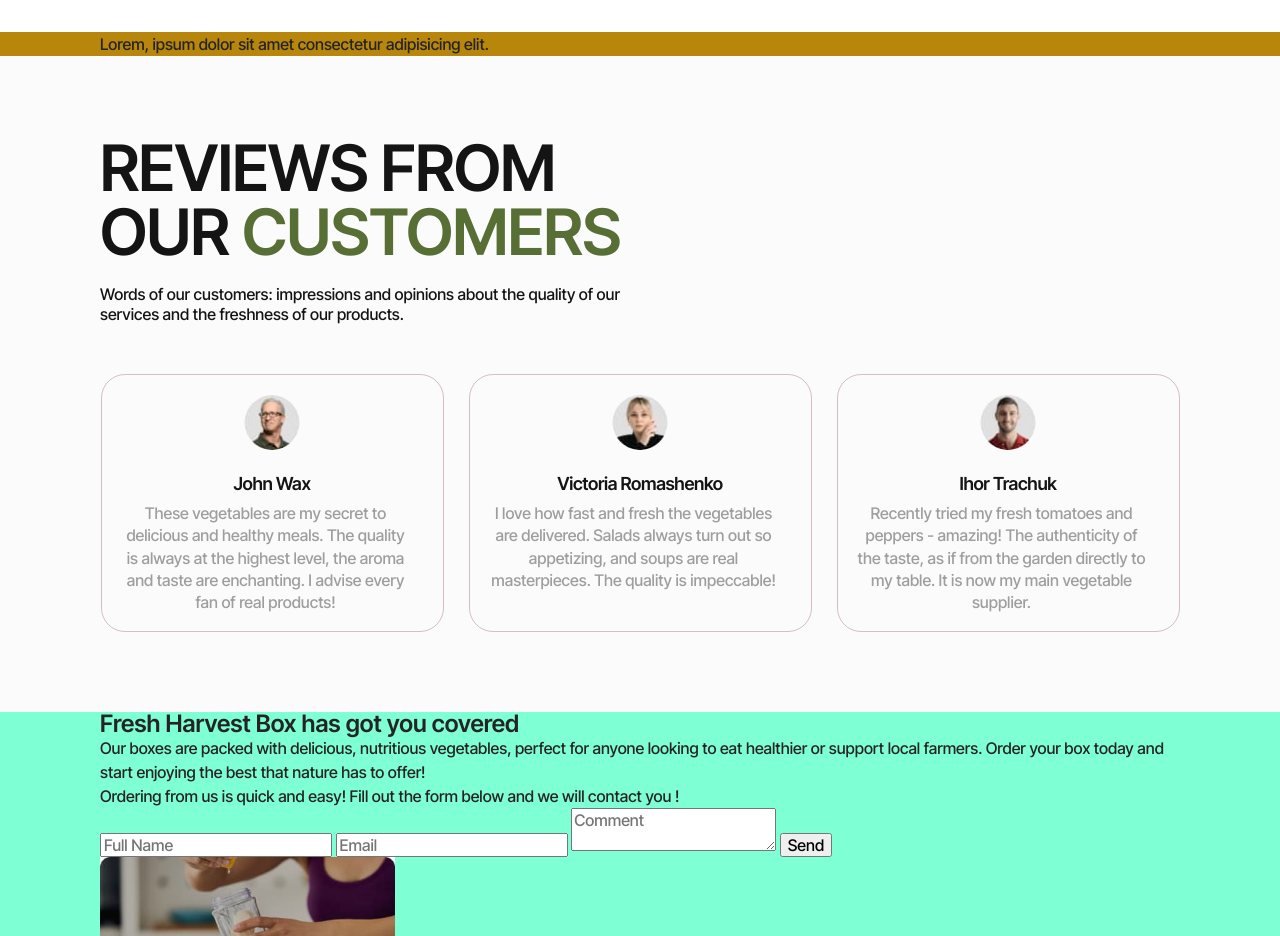
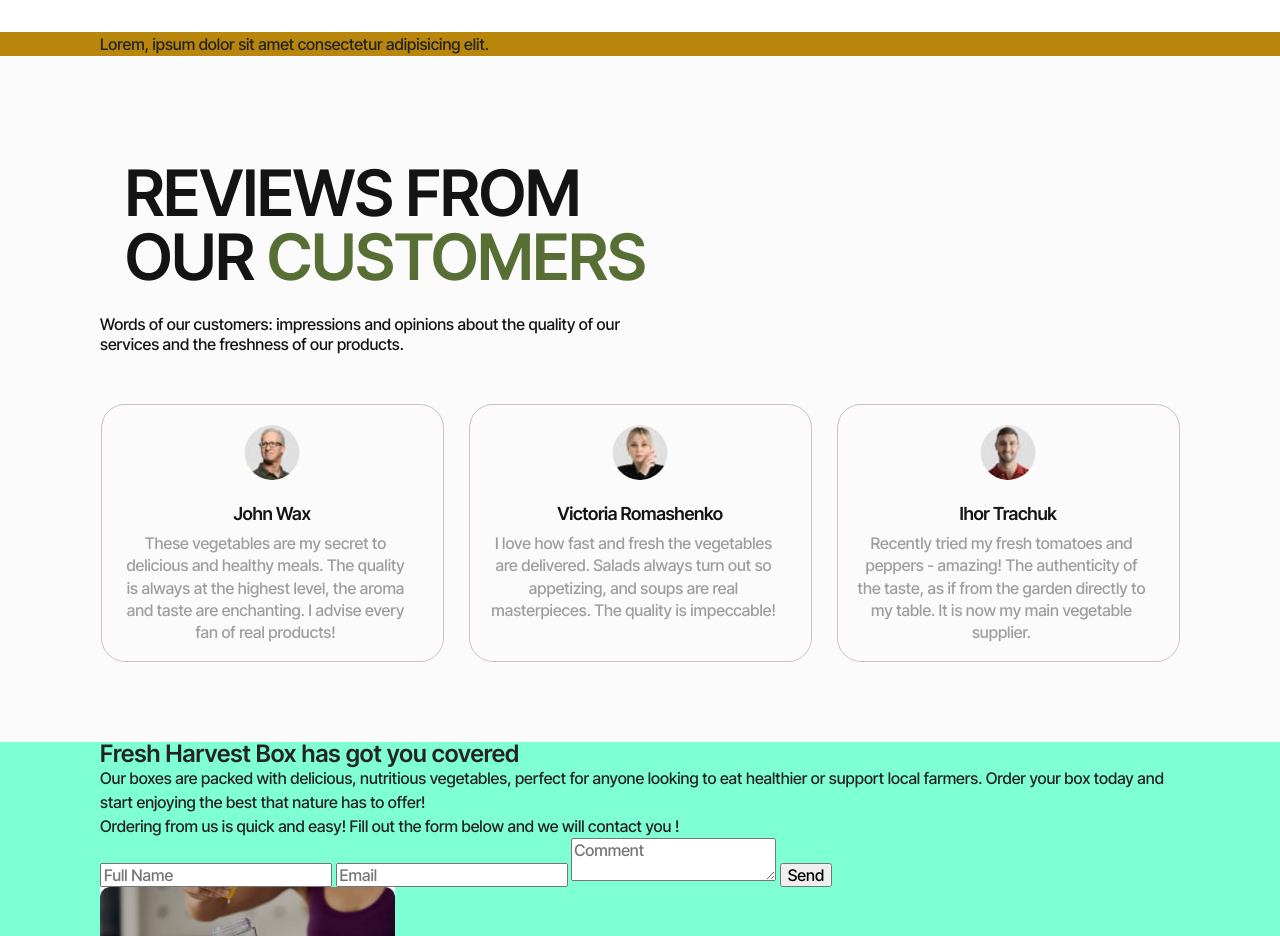
Before and after one commit to Iv-Hl/Cool_Developers, a website built with Vite: page src/index.html in a window 1280 px wide. Shown: the part 1080-2016 px from the top of the page. Built offline with nearby package versions, Linux system fonts and the light colour scheme.

Commit message:
sections-5

```diff
--- a/src/css/reviews.css
+++ b/src/css/reviews.css
@@ -12,6 +12,7 @@
     text-transform: uppercase;
     color: #141414;
     margin-bottom: 20px;
+    margin: 25px;
 }
 
 .reviews_main_pos {
```
